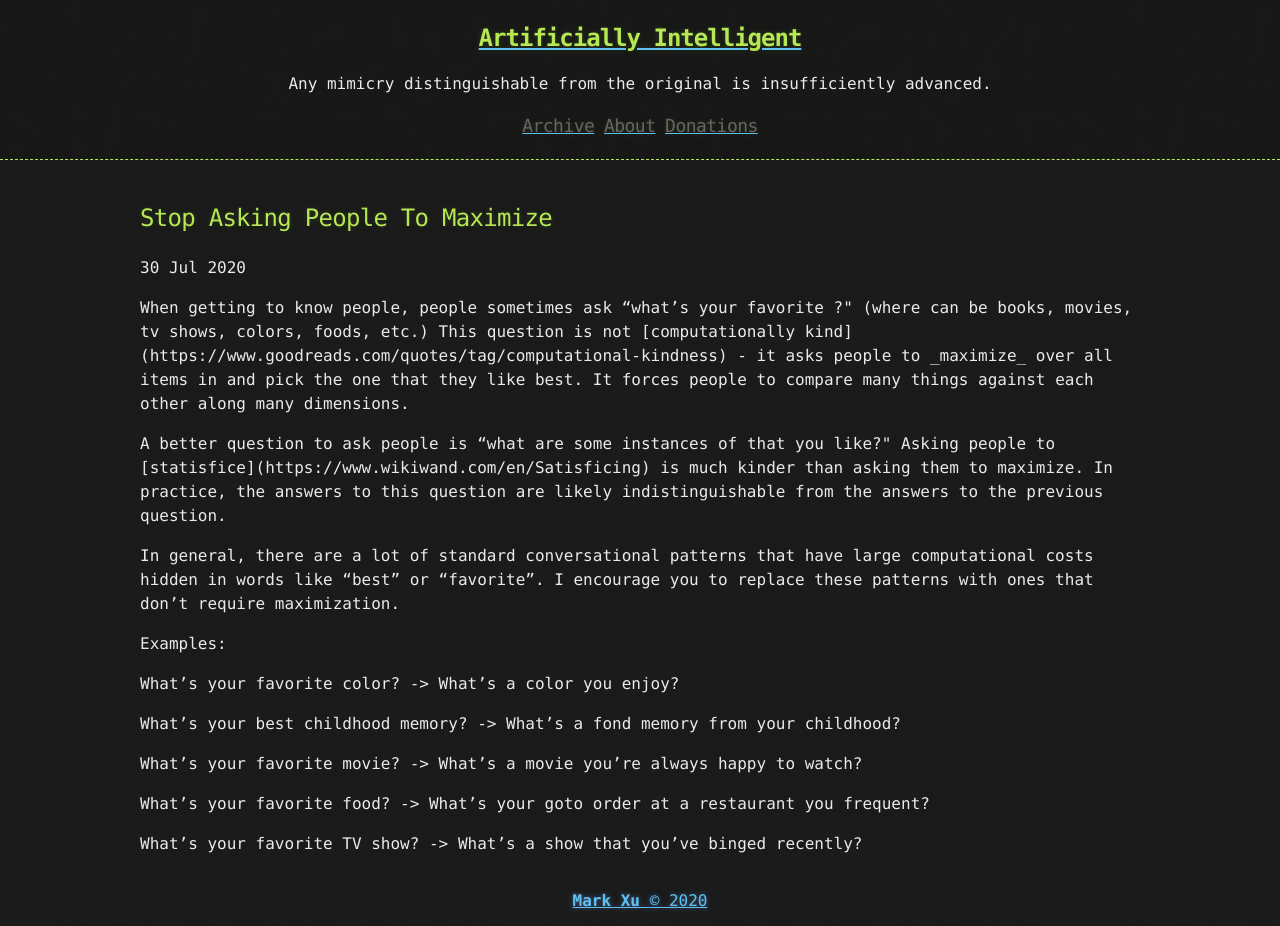
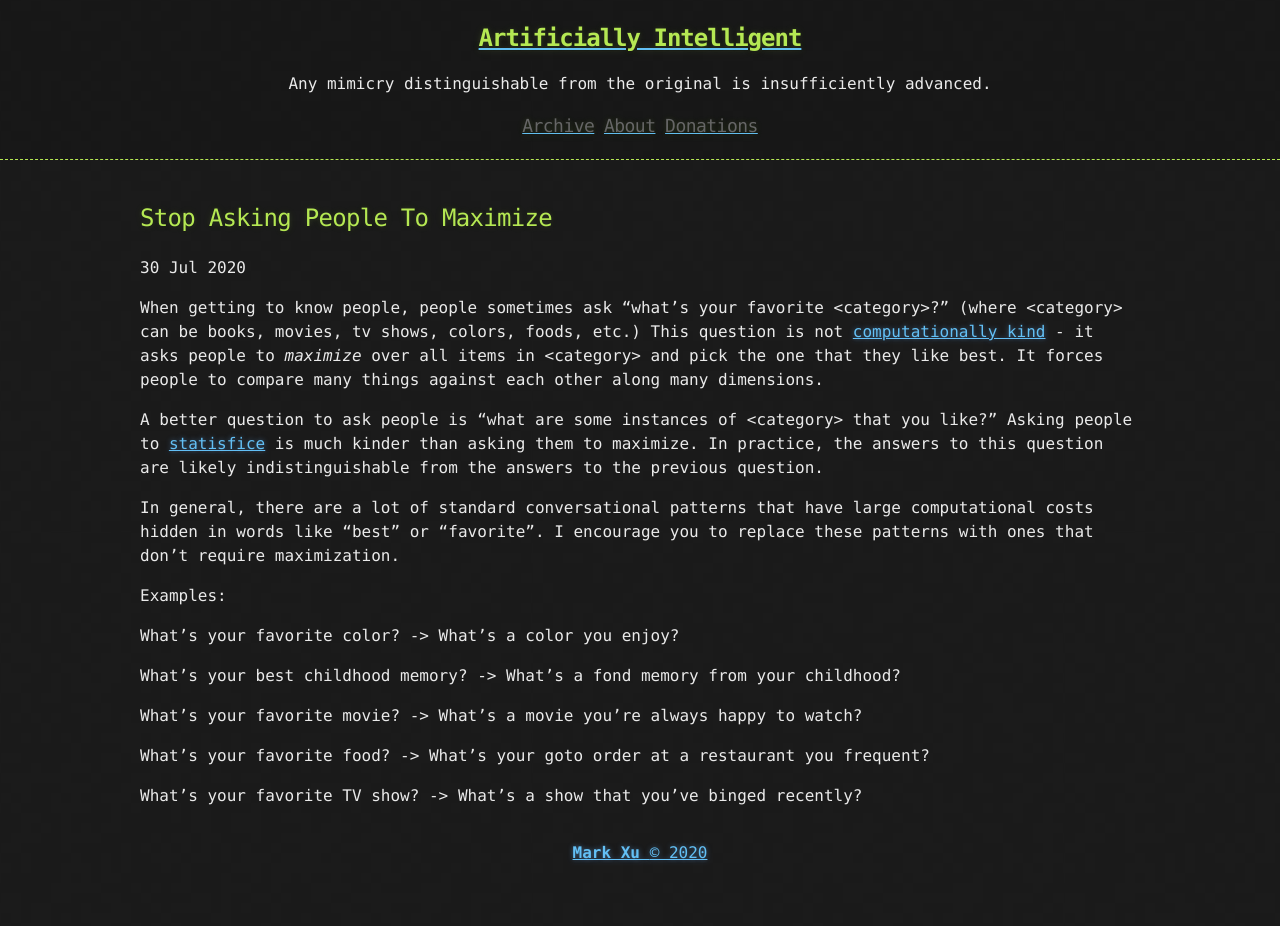
Before and after one commit to tocttou/hacker-blog, a Jekyll site: the page built from _posts/2020-7-30-Stop-Asking-People-To-Maximize.md, in a window 1280 px wide. Built offline with Jekyll 4.4.1, drawn with Linux system fonts in a browser that asks for light colours; after the commit the page ends 900 px from its top, so only the background shows below that.

Commit message:
Update 2020-7-30-Stop-Asking-People-To-Maximize.md

```diff
--- a/_posts/2020-7-30-Stop-Asking-People-To-Maximize.md
+++ b/_posts/2020-7-30-Stop-Asking-People-To-Maximize.md
@@ -2,20 +2,20 @@
 title: Stop Asking People To Maximize
 published: true
 ---
-When getting to know people, people sometimes ask "what's your favorite <category>?" (where <category> can be books, movies, tv shows, colors, foods, etc.) This question is not [computationally kind](https://www.goodreads.com/quotes/tag/computational-kindness) - it asks people to _maximize_ over all items in <category> and pick the one that they like best. It forces people to compare many things against each other along many dimensions.
+When getting to know people, people sometimes ask "what's your favorite \<category\>?" (where \<category\> can be books, movies, tv shows, colors, foods, etc.) This question is not [computationally kind](https://www.goodreads.com/quotes/tag/computational-kindness) - it asks people to _maximize_ over all items in \<category\> and pick the one that they like best. It forces people to compare many things against each other along many dimensions.
 
-A better question to ask people is "what are some instances of <category> that you like?" Asking people to [statisfice](https://www.wikiwand.com/en/Satisficing) is much kinder than asking them to maximize. In practice, the answers to this question are likely indistinguishable from the answers to the previous question.
+A better question to ask people is "what are some instances of \<category\> that you like?" Asking people to [statisfice](https://www.wikiwand.com/en/Satisficing) is much kinder than asking them to maximize. In practice, the answers to this question are likely indistinguishable from the answers to the previous question.
 
 In general, there are a lot of standard conversational patterns that have large computational costs hidden in words like "best" or "favorite". I encourage you to replace these patterns with ones that don't require maximization.
 
 Examples:
 
-What's your favorite color? -> What's a color you enjoy?
+What's your favorite color? -\> What's a color you enjoy?
 
-What's your best childhood memory? -> What's a fond memory from your childhood?
+What's your best childhood memory? -\> What's a fond memory from your childhood?
 
-What's your favorite movie? -> What's a movie you're always happy to watch?
+What's your favorite movie? -\> What's a movie you're always happy to watch?
 
-What's your favorite food? -> What's your goto order at a restaurant you frequent?
+What's your favorite food? -\> What's your goto order at a restaurant you frequent?
 
-What's your favorite TV show? -> What's a show that you've binged recently?
+What's your favorite TV show? -\> What's a show that you've binged recently?
```
